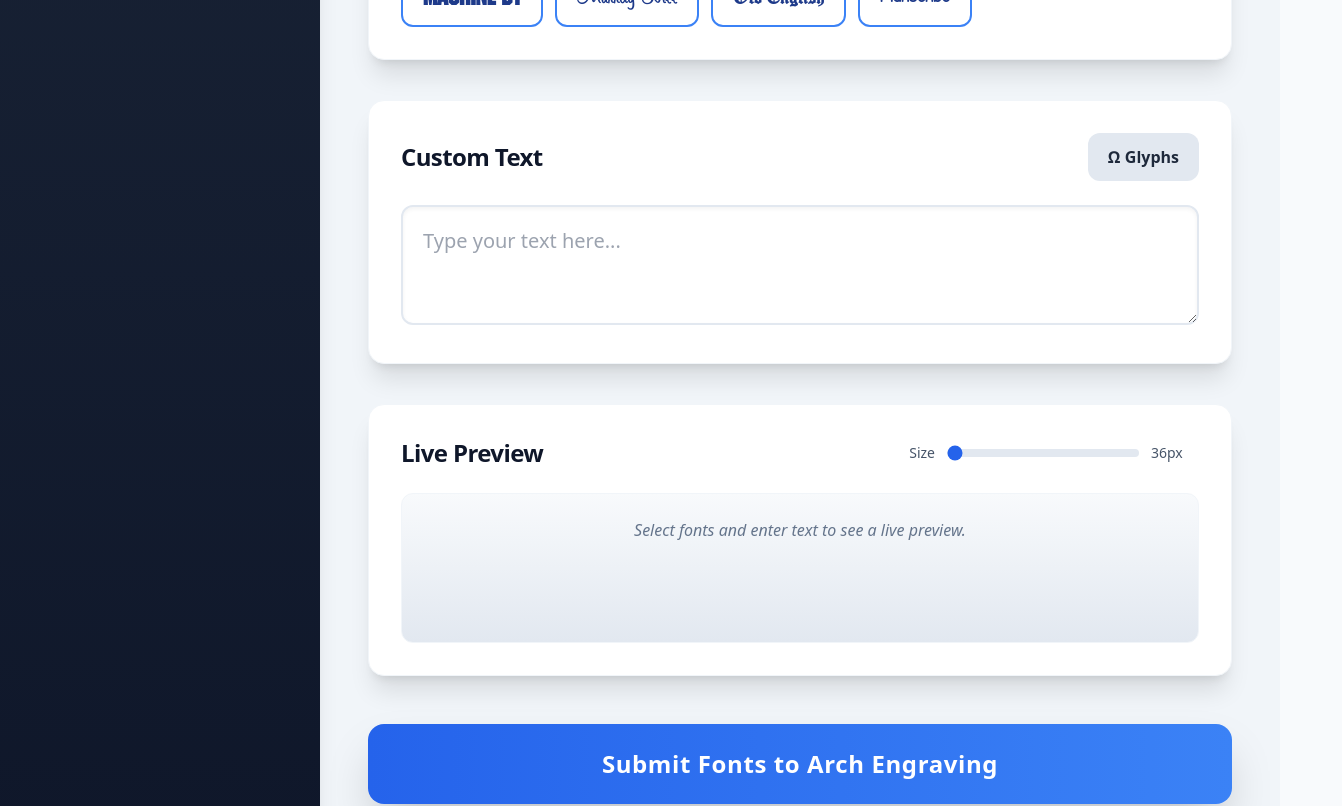
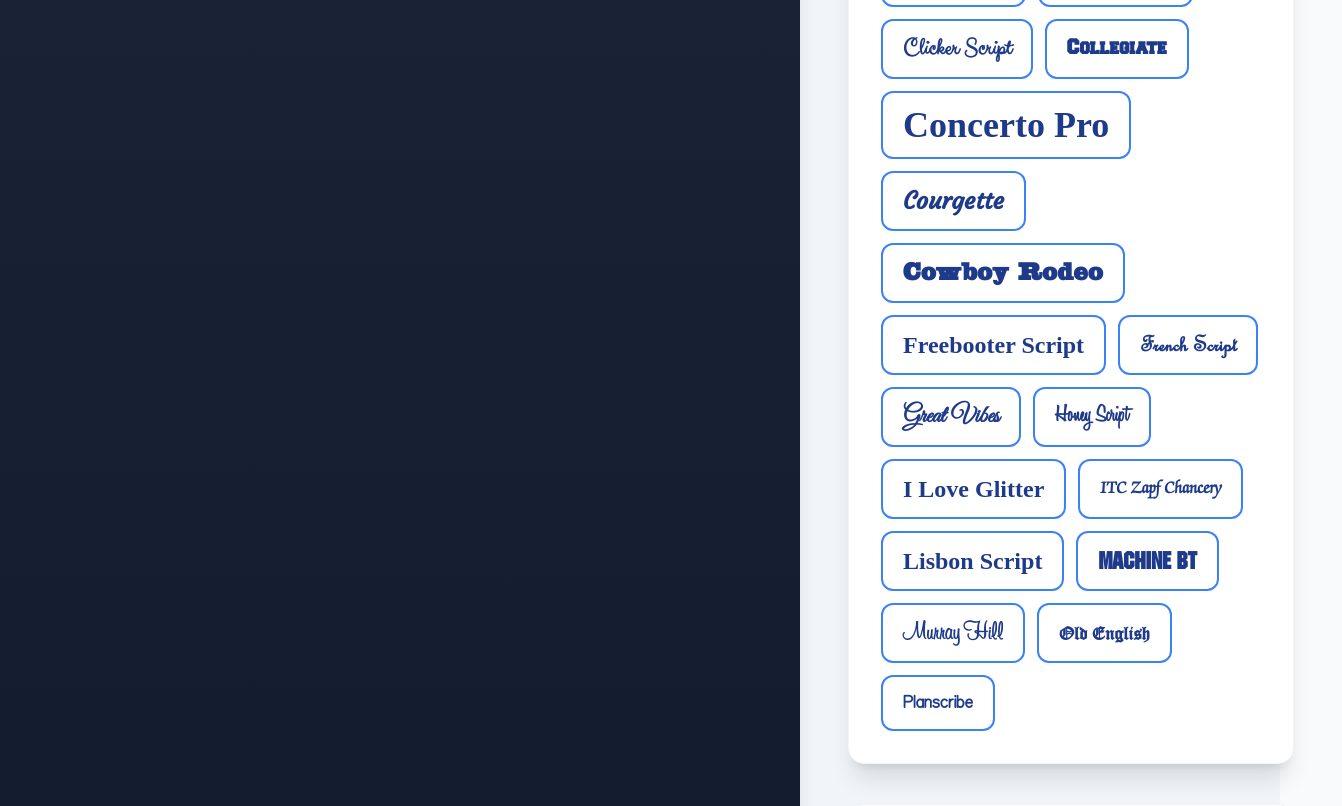
Before and after one commit to Arch-Tom/archfonthub, a React (Vite) app: page / in a window 1280 px wide. Shown: the part 900-1706 px from the top of the page, 1342 px wide, since content can reach past the window. Built offline with nearby package versions, Linux system fonts and the light colour scheme; a web font is replaced by a local one.

Commit message:
First Claude trial commit

```diff
--- a/src/App.jsx
+++ b/src/App.jsx
@@ -240,10 +240,10 @@ const App = () => {
 
     return (
         <div className="flex flex-col lg:flex-row min-h-screen bg-slate-100 font-sans">
-            <aside className="bg-gradient-to-b from-slate-800 to-slate-900 text-white w-full lg:w-80 lg:h-auto p-4 lg:p-8 flex-shrink-0 flex flex-col items-center justify-center lg:justify-start lg:pt-16 shadow-xl lg:rounded-r-3xl">
+            <aside className="bg-gradient-to-b from-slate-800 to-slate-900 text-white w-full lg:w-[800px] lg:h-auto p-4 lg:p-8 flex-shrink-0 flex flex-col items-center justify-center lg:justify-start lg:pt-16 shadow-xl lg:rounded-r-3xl">
                 <div className="flex flex-row lg:flex-col items-center justify-center gap-4">
                     <div className="flex-shrink-0">
-                        <img src="/images/Arch Vector Logo White.svg" alt="Arch Font Hub Logo" className="object-contain drop-shadow-lg" style={{ width: '320px', height: '320px' }} />
+                        <img src="/images/Arch Vector Logo White.svg" alt="Arch Font Hub Logo" className="object-contain drop-shadow-lg" style={{ width: '640px', height: '640px' }} />
                     </div>
                     <div className="font-black text-2xl lg:text-3xl tracking-wide leading-tight text-white text-center">ARCH<br className="hidden lg:block" /> FONT HUB</div>
                 </div>
@@ -290,7 +290,7 @@ const App = () => {
                         <section className="bg-white rounded-2xl shadow-xl p-8 border border-slate-100">
                             <div className="flex justify-between items-center mb-6">
                                 <h2 className="text-2xl font-black text-slate-900 tracking-tight">Custom Text</h2>
-                                <button onClick={() => setShowGlyphPalette(true)} className="px-5 py-3 bg-slate-200 text-slate-800 rounded-xl hover:bg-slate-300 font-semibold transition-colors text-base">Ω Glyphs</button>
+                                <button onClick={() => setShowGlyphPalette(true)} className="px-5 py-3 bg-slate-200 text-slate-800 rounded-xl hover:bg-slate-300 font-semibold transition-colors text-base">Ω Glyphs</button>
                             </div>
                             <textarea ref={textInputRef} className="w-full p-5 border-2 border-slate-200 rounded-xl shadow-inner focus:outline-none focus:ring-2 focus:ring-blue-400 focus:border-blue-400 min-h-[120px] text-xl" value={customText} onChange={handleTextChange} placeholder={DEFAULT_TEXT_PLACEHOLDER} />
                         </section>
```
